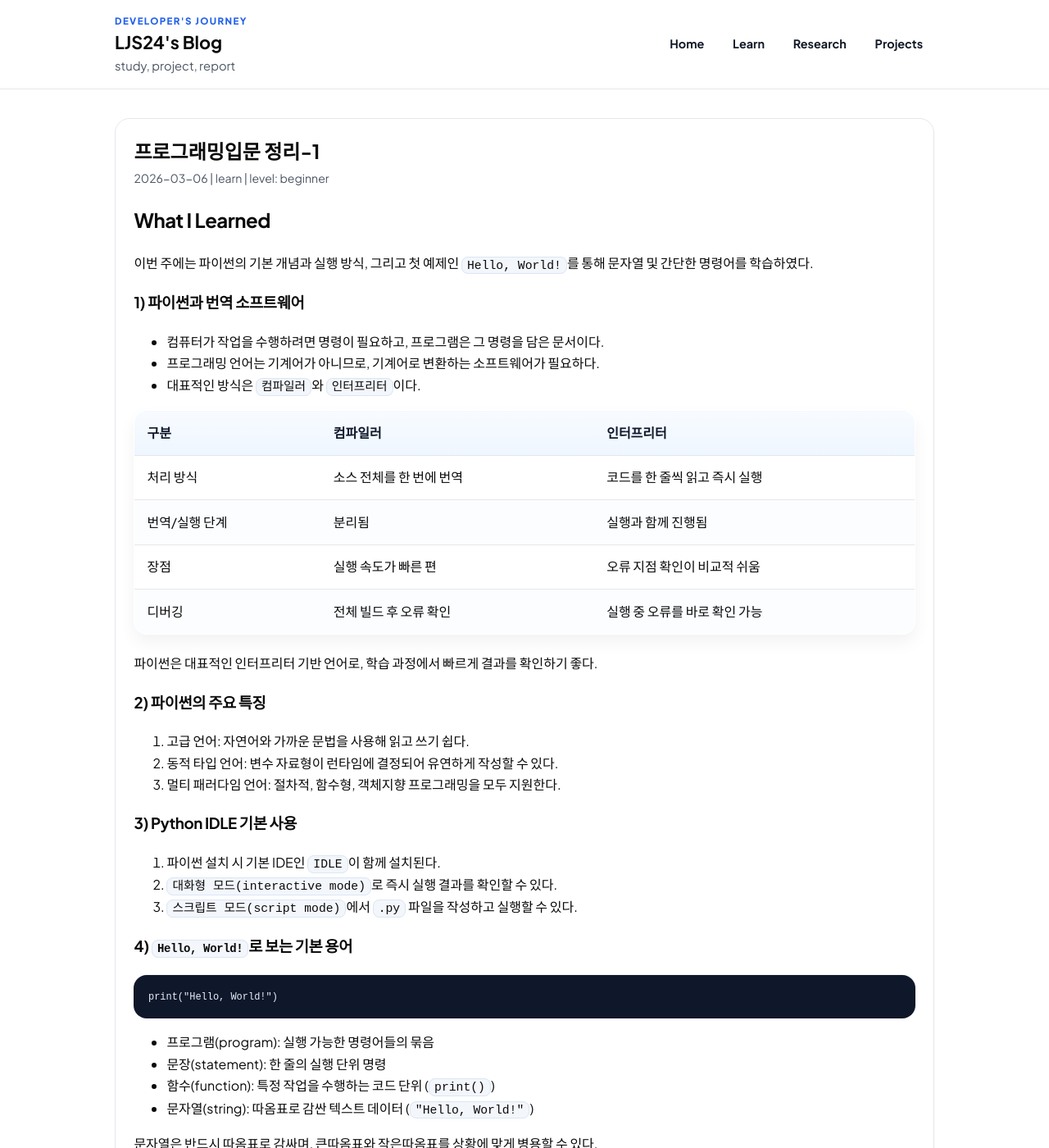
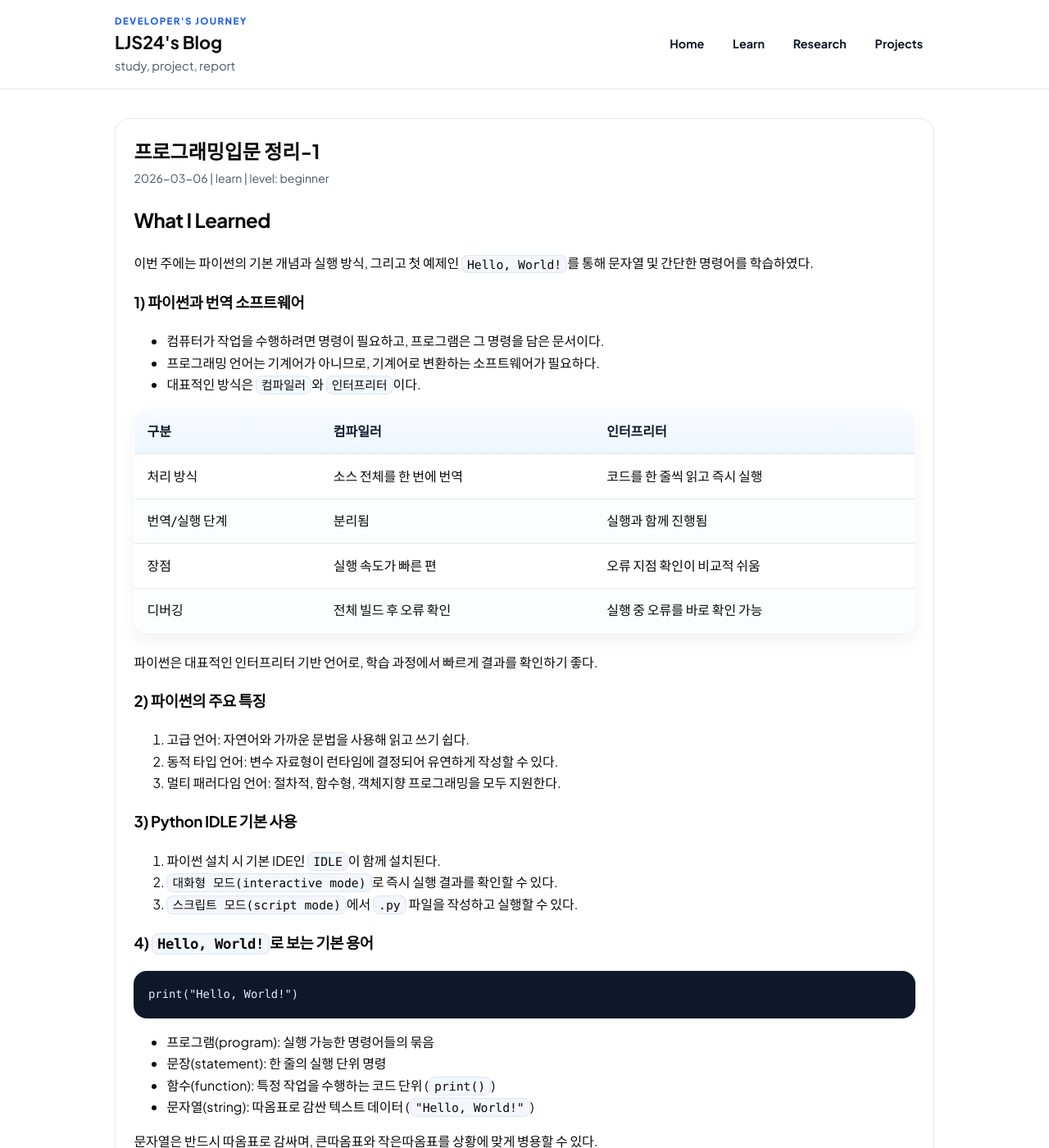
Before and after one commit to LJS24/LJS24.github.io, a Jekyll site: the page built from _posts/learn/2026-03-06-learning-note-프로그래밍입문.md, in a window 1280 px wide and 1400 px high. Shown: the whole window at 82% size. Built offline with Jekyll 4.4.1, drawn with Linux system fonts in a browser that asks for light colours.

Commit message:
content update-learning note

```diff
--- a/assets/css/site.css
+++ b/assets/css/site.css
@@ -9,6 +9,7 @@
   --point: #2563eb;
   --point-strong: #1d4ed8;
   --point-soft: #eff6ff;
+  --code-font: ui-monospace, SFMono-Regular, SF Mono, Consolas, "Liberation Mono", Menlo, monospace;
 }
 
 * {
@@ -314,6 +315,7 @@ a:hover {
   border-radius: 8px;
   padding: 0.12rem 0.38rem;
   font-size: 0.92em;
+  font-family: var(--code-font);
 }
 
 .post-content pre {
@@ -323,6 +325,9 @@ a:hover {
   padding: 1rem 1.1rem;
   overflow-x: auto;
   box-shadow: inset 0 1px 0 rgba(255, 255, 255, 0.04);
+  font-family: var(--code-font);
+  font-size: 0.94rem;
+  line-height: 1.7;
 }
 
 .post-content pre code {
```
